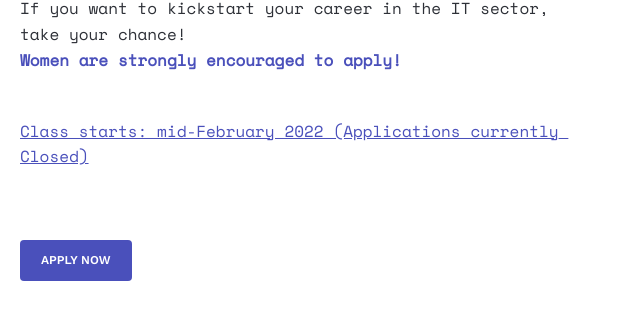
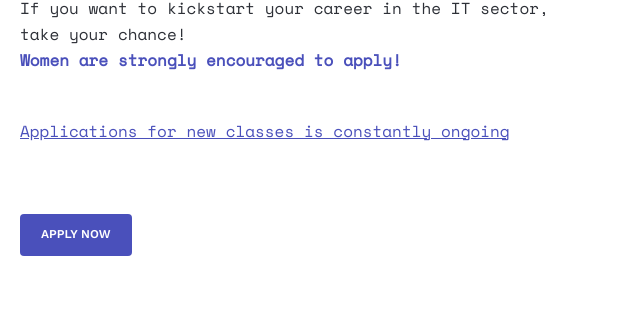
Before and after one commit to HackYourFutureBelgium/hackyourfuture.be, a Gatsby site: page /program in a window 1280 px wide. Shown: the part 393-722 px from the top of the page, 0-635 px from the left. Built offline with nearby package versions, Linux system fonts and the light colour scheme; Gatsby itself is replaced by a stand-in of ours.

Commit message:
changed program header

```diff
--- a/src/components/page-sections/program-header/ProgramHeader.jsx
+++ b/src/components/page-sections/program-header/ProgramHeader.jsx
@@ -10,10 +10,9 @@ const data = {
   title: "Your new career starts here",
   description:
     "HackYourFuture is a <b>free 9-month front end web development program</b> for newcomers passionate about code and web development. You don’t need any technical background to start, only loads of motivation.<br/><br/>If you want to kickstart your career in the IT sector, take your chance!<br/><b>Women are strongly encouraged to apply!</b><br><br>",
-  cta1: "Class starts: mid-February 2022 (Applications currently Closed)",
+  cta1: "Applications for new classes is constantly ongoing",
   cta: "Apply Now",
-  ctaLink:
-    "https://form.typeform.com/to/SQbn9nP1",
+  ctaLink: "https://form.typeform.com/to/SQbn9nP1",
   image: imageUrl,
 }
 
```
